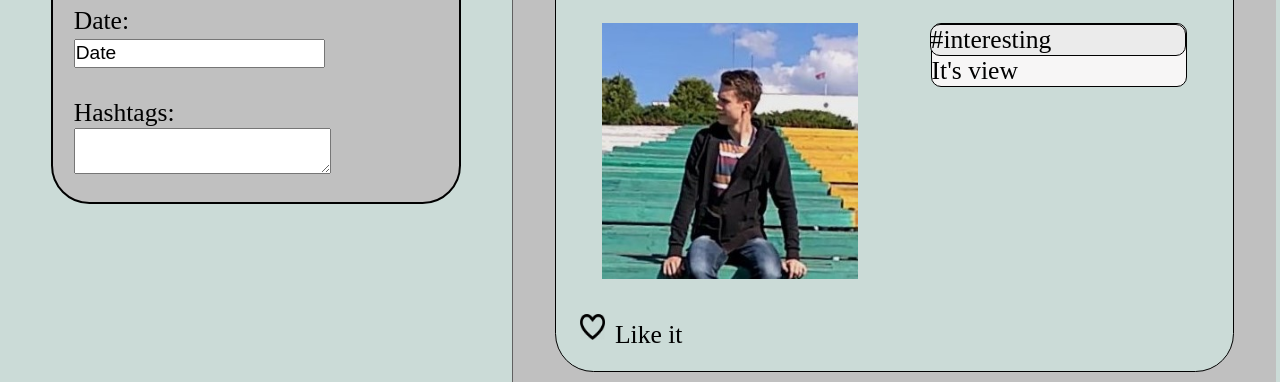
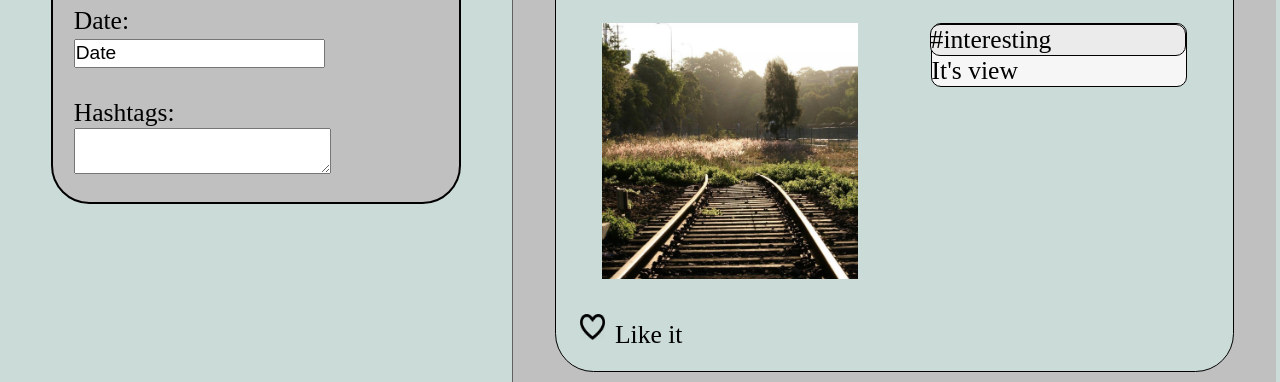
Before and after one commit to Valexxjr/student-practice, a plain HTML site: page UI/index.html in a window 1280 px wide. Shown: the part 235-617 px from the top of the page. Drawn offline with Linux system fonts and the light colour scheme.

Commit message:
added new picture

```diff
--- a/UI/index.html
+++ b/UI/index.html
@@ -53,7 +53,7 @@
         <span> Alexander Valai</span>
       </div>
       <span id="date">15:08 25.02.2018</span>
-      <img src="img/valai.jpg" class="photopost">
+      <img src="img/road.jpg" class="photopost">
       <div class="description">
         <div class="hashtags">
           #interesting
@@ -70,7 +70,7 @@
         <span> Alexander Valai</span>
       </div>
       <span id="date">15:08 25.02.2018</span>
-      <img src="img/valai.jpg" class="photopost">
+      <img src="img/road.jpg" class="photopost">
       <div class="description">
         <div class="hashtags">
           #funny
@@ -87,7 +87,7 @@
         <span> Alexander Valai</span>
       </div>
       <span id="date">15:08 25.02.2018</span>
-      <img src="img/valai.jpg" class="photopost">
+      <img src="img/road.jpg" class="photopost">
       <div class="description">
         <div class="hashtags">
           #hashtag #onemore
@@ -104,7 +104,7 @@
         <span> Alexander Valai</span>
       </div>
       <span id="date">15:08 25.02.2018</span>
-      <img src="img/valai.jpg" class="photopost">
+      <img src="img/road.jpg" class="photopost">
       <div class="description">
         <div class="hashtags">
           #hashtag #anotherhashtag
@@ -121,7 +121,7 @@
         <span> Alexander Valai</span>
       </div>
       <span id="date">15:08 25.02.2018</span>
-      <img src="img/valai.jpg" class="photopost">
+      <img src="img/road.jpg" class="photopost">
       <div class="description">
         <div class="hashtags">
           #hashtags #friendship
@@ -139,7 +139,7 @@
         <span> Alexander Valai</span>
       </div>
       <span id="date">15:08 25.02.2018</span>
-      <img src="img/valai.jpg" class="photopost">
+      <img src="img/road.jpg" class="photopost">
       <div class="description">
         <div class="hashtags">
           #funny
@@ -156,7 +156,7 @@
         <span> Alexander Valai</span>
       </div>
       <span id="date">15:08 25.02.2018</span>
-      <img src="img/valai.jpg" class="photopost">
+      <img src="img/road.jpg" class="photopost">
       <div class="description">
         <div class="hashtags">
           #funny
@@ -171,7 +171,7 @@
         <span> Alexander Valai</span>
       </div>
       <span id="date">15:08 25.02.2018</span>
-      <img src="img/valai.jpg" class="photopost">
+      <img src="img/road.jpg" class="photopost">
       <div class="description">
         <div class="hashtags">
           #funny
@@ -186,7 +186,7 @@
         <span> Alexander Valai</span>
       </div>
       <span id="date">15:08 25.02.2018</span>
-      <img src="img/valai.jpg" class="photopost">
+      <img src="img/road.jpg" class="photopost">
       <div class="description">
         <div class="hashtags">
           #funny
@@ -204,7 +204,7 @@
         <span> Alexander Valai</span>
       </div>
       <span id="date">15:08 25.02.2018</span>
-      <img src="img/valai.jpg" class="photopost">
+      <img src="img/road.jpg" class="photopost">
       <div class="description">
         <div class="hashtags">
           #funny
```
Also changed, not shown: UI/img/road.jpg (added).
